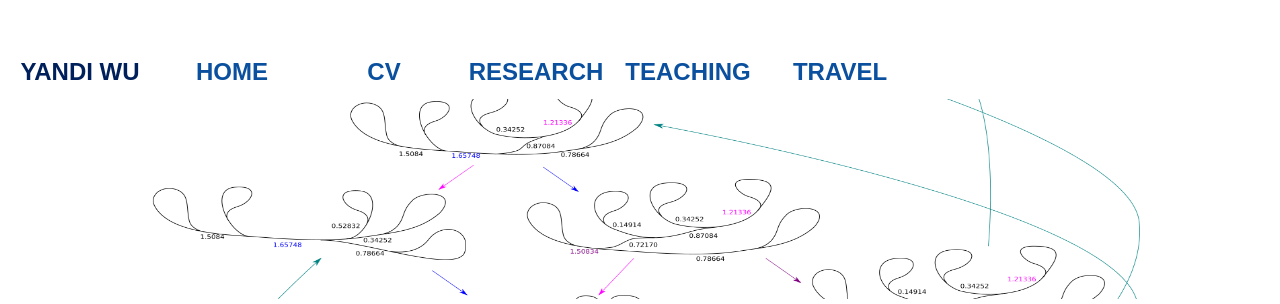
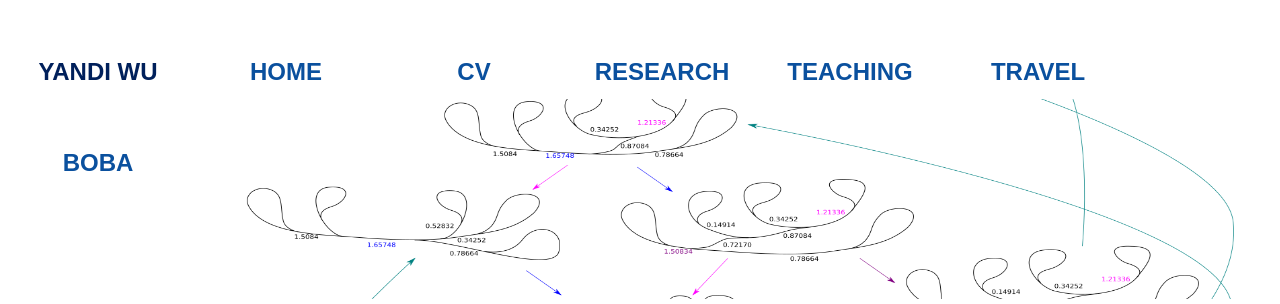
Before and after one commit to yandiwu/yandiwu.github.io, a PHP site: page /index.html in a window 1280 px wide. Shown: the top 304 px of the page. Run offline with PHP 8.4, Linux system fonts and the light colour scheme.

Commit message:
Update boba

```diff
--- a/index.html
+++ b/index.html
@@ -9,6 +9,7 @@
       <li><a href="writing.html">Research</a></li>
       <li><a href="teaching.html">Teaching</a></li>
       <li><a href="travel.html">Travel</a></li>
+      <li><a href="bobarankings.html">Boba</a></li>
   </ul>
 </div>
 <header class="main-header" role="banner">
--- a/style.css
+++ b/style.css
@@ -60,7 +60,7 @@
 {
     display: block;
     font-size: 24px;
-    width: 6em;
+    width: 7.5em;
     text-transform: uppercase;
     font-family: Arial, sans-serif;
     font-weight: bold;
```
